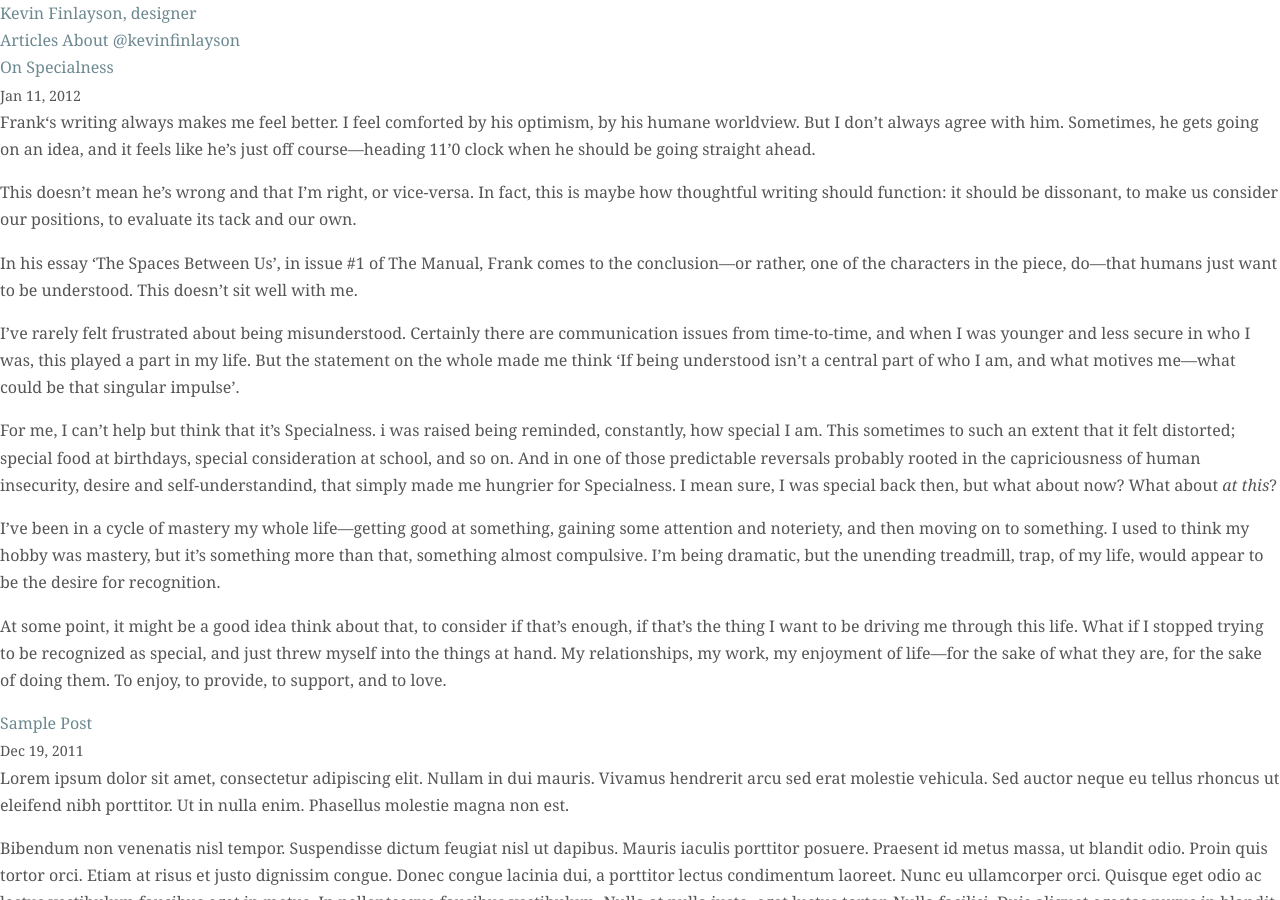
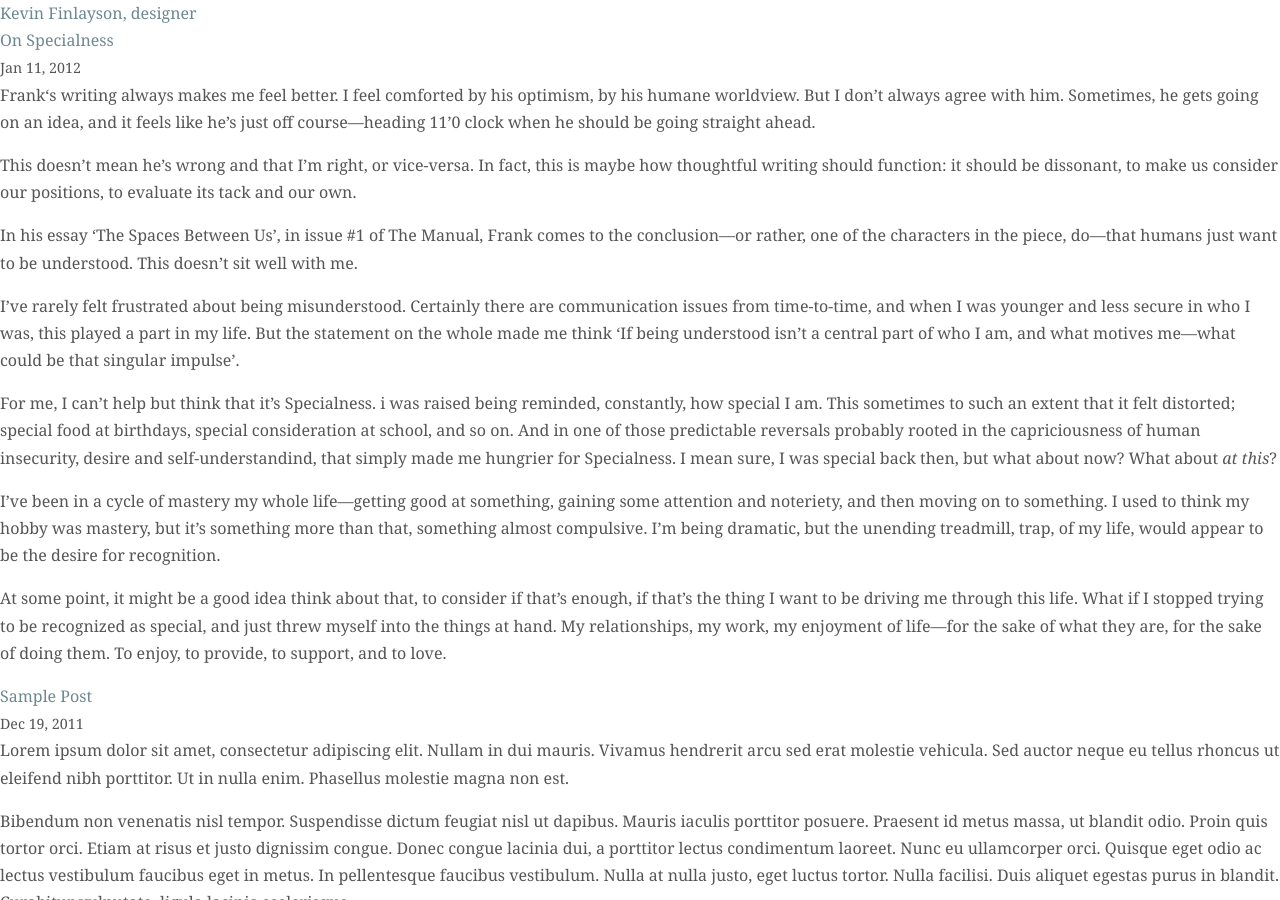
Before and after one commit to kevinfinlayson/kevinfinlayson.com, a Jekyll site: the page built from index.html, in a window 1280 px wide and 900 px high. Built offline with Jekyll 4.4.1, drawn with Linux system fonts in a browser that asks for light colours; nearby versions of some CDN libraries.

Commit message:
Tweaks to the markup for includes (header, footer, etc.)

```diff
--- a/_includes/header.html
+++ b/_includes/header.html
@@ -1,8 +1,3 @@
-<header role="banner" class="clearfix">
+<header role="banner">
   <a href="http://dustandmold.net" title="Kevin Finlayson" class="logo">Kevin Finlayson, designer</a>
-  <nav role="navigation">
-    <a href="/" title="Articles">Articles</a>
-    <a href="/about/" title="About">About</a>
-    <a href="http://twitter.com/kevinfinlayson" title="@kevinfinlayson">@kevinfinlayson</a>
-  </nav>
 </header><!-- end of banner -->
```
